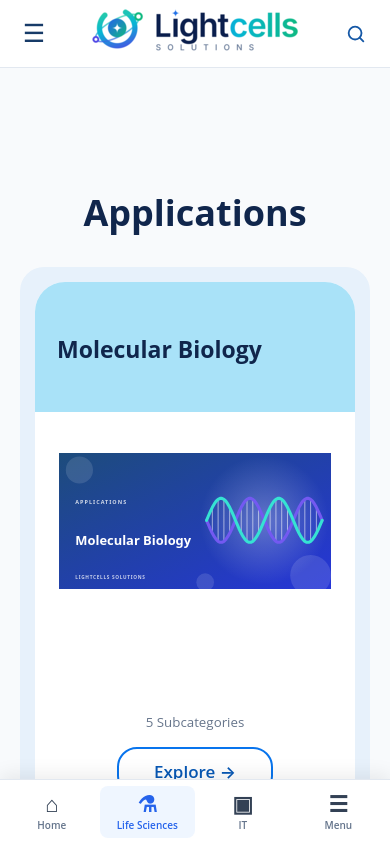
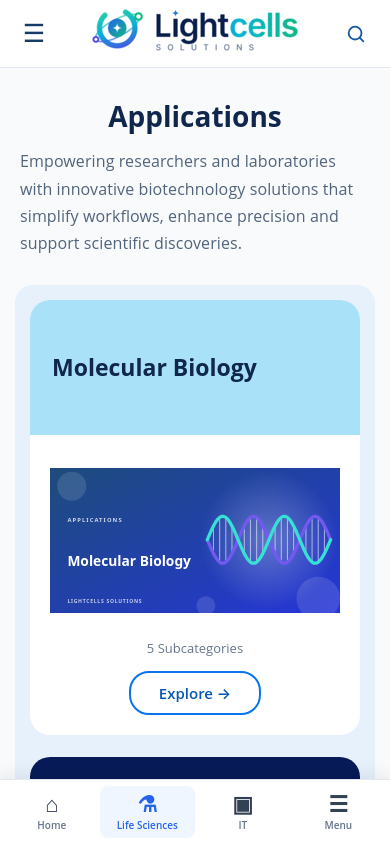
Before and after one commit to mozammilh9911/LightCellsSolution, a React (Vite) app: page /biotechnology/applications in a window 390 px wide. Shown: the top 842 px of the page. Built offline with nearby package versions, Linux system fonts and the light colour scheme.

Commit message:
contents added in category

```diff
--- a/src/pages/ApplicationsHome.jsx
+++ b/src/pages/ApplicationsHome.jsx
@@ -9,29 +9,24 @@ export default function ApplicationsHome() {
   return (
     <section className="data-page">
 
+      {/* Main Heading and Description - Outside Grid */}
       <div className="category-page-heading">
         <h1>{title}</h1>
-
         {description && <p>{description}</p>}
       </div>
 
+      {/* Category Grid - No Descriptions */}
       <div className="category-cards-grid">
 
         {categories.map((cat, index) => (
           <article className="category-card" key={cat.slug}>
 
-            {/* Card Header */}
-            <div
-              className={`category-card-header color-${index % 6}`}
-            >
-
+            <div className={`category-card-header color-${index % 6}`}>
               <h2>{cat.name}</h2>
             </div>
 
-            {/* Card Body */}
             <div className="category-card-body">
 
-              {/* Category Image */}
               <div className="category-card-image-wrapper">
                 {cat.image && (
                   <img
@@ -45,23 +40,15 @@ export default function ApplicationsHome() {
                 )}
               </div>
 
-              {/* Description */}
-              <p className="category-card-description">
-                {cat.description}
-              </p>
-
-              {/* Subcategory Count */}
               <small className="category-card-count">
                 {cat.subcategories?.length || 0} Subcategories
               </small>
 
-              {/* Explore */}
               <Link to={cat.path} className="explore-button">
                 Explore →
               </Link>
 
             </div>
-
           </article>
         ))}
 
--- a/src/pages/CategoryCards.css
+++ b/src/pages/CategoryCards.css
@@ -1,35 +1,83 @@
+
+/* =====================================
+   DATA PAGE
+===================================== */
+
+.data-page {
+  width: 100%;
+  max-width: 1400px;
+  margin: 0 auto;
+  padding: 50px 40px 70px;
+  box-sizing: border-box;
+  color: #10264c;
+}
+
+/* =====================================
+   CATEGORY PAGE HEADING
+===================================== */
 
 .category-page-heading {
+  width: 100%;
   text-align: center;
-  margin-bottom: 30px;
+  margin: 0 auto 40px;
+  padding: 0 20px;
+  box-sizing: border-box;
 }
 
 .category-page-heading h1 {
-  font-size: 36px;
+  margin: 0 0 20px;
+  font-size: 38px;
+  font-weight: 700;
+  line-height: 1.25;
   color: #10264c;
 }
 
+.category-page-heading p {
+  max-width: 1000px;
+  margin: 0 auto;
+  color: #52647c;
+  font-size: 19px;
+  font-weight: 400;
+  line-height: 1.8;
+  text-align: center;
+  letter-spacing: 0.1px;
+}
+
+/* =====================================
+   CATEGORY CARDS GRID
+===================================== */
+
 .category-cards-grid {
+  width: 100%;
   display: grid;
   grid-template-columns: repeat(3, minmax(0, 1fr));
   gap: 28px;
 
   padding: 35px;
+  box-sizing: border-box;
+
   background: #e7f1fb;
   border-radius: 24px;
 }
 
-/* Card */
+/* =====================================
+   CATEGORY CARD
+===================================== */
+
 .category-card {
   display: flex;
   flex-direction: column;
+
   min-width: 0;
+  height: 100%;
   overflow: hidden;
 
   background: #ffffff;
-  border-radius: 30px;
+  border-radius: 24px;
 
-  transition: transform 0.3s ease, box-shadow 0.3s ease;
+  transition:
+    transform 0.3s ease,
+    box-shadow 0.3s ease;
 }
 
 .category-card:hover {
@@ -37,7 +85,10 @@
   box-shadow: 0 12px 30px rgba(0, 0, 0, 0.10);
 }
 
-/* Different header colors */
+/* =====================================
+   CATEGORY CARD HEADER
+===================================== */
+
 .category-card-header {
   min-height: 172px;
   padding: 30px;
@@ -45,20 +96,30 @@
   display: flex;
   flex-direction: column;
   justify-content: center;
+
+  box-sizing: border-box;
 }
 
 .category-card-header span {
-  font-size: 17px;
-  letter-spacing: 1.5px;
+  margin-bottom: 8px;
+  font-size: 16px;
+  font-weight: 600;
+  letter-spacing: 1px;
   color: #ffffff;
 }
 
 .category-card-header h2 {
-  margin: 5px 0 0;
+  margin: 0;
   font-size: 26px;
+  font-weight: 700;
   line-height: 1.3;
   color: #ffffff;
+  overflow-wrap: anywhere;
 }
+
+/* =====================================
+   CATEGORY HEADER COLORS
+===================================== */
 
 .category-card-header.color-0 {
   background: #a9e2f8;
@@ -88,19 +149,28 @@
   background: #147d70;
 }
 
-/* Card content */
+/* =====================================
+   CATEGORY CARD BODY
+===================================== */
+
 .category-card-body {
   flex: 1;
+
   display: flex;
   flex-direction: column;
   align-items: center;
 
   padding: 24px;
   gap: 16px;
+
   text-align: center;
+  box-sizing: border-box;
 }
 
-/* Image */
+/* =====================================
+   CATEGORY CARD IMAGE
+===================================== */
+
 .category-card-image-wrapper {
   width: 100%;
   height: 190px;
@@ -108,29 +178,48 @@
   display: flex;
   align-items: center;
   justify-content: center;
+
+  overflow: hidden;
 }
 
 .category-card-image {
+  display: block;
   width: 100%;
   height: 100%;
   object-fit: contain;
 }
 
-/* Description */
+/* =====================================
+   CATEGORY CARD DESCRIPTION
+===================================== */
+
 .category-card-description {
+  width: 100%;
   min-height: 75px;
   margin: 0;
 
   color: #142b50;
-  font-size: 18px;
+  font-size: 17px;
+  font-weight: 400;
   line-height: 1.7;
+
+  overflow-wrap: break-word;
 }
+
+/* =====================================
+   SUBCATEGORY COUNT
+===================================== */
 
 .category-card-count {
   color: #66758b;
+  font-size: 14px;
+  font-weight: 500;
 }
 
-/* Explore button */
+/* =====================================
+   EXPLORE BUTTON
+===================================== */
+
 .explore-button {
   display: inline-flex;
   align-items: center;
@@ -143,11 +232,13 @@
   border-radius: 20px;
 
   color: #0758b5;
+  background: transparent;
+
   text-decoration: none;
-  font-size: 17px;
+  font-size: 16px;
   font-weight: 600;
 
-  transition: 0.3s ease;
+  transition: all 0.3s ease;
 }
 
 .explore-button:hover {
@@ -155,24 +246,119 @@
   color: #ffffff;
 }
 
-/* Tablet */
-@media (max-width: 1024px) {
+/* =====================================
+   LARGE TABLETS
+===================================== */
+
+@media (max-width: 1200px) {
+  .data-page {
+    padding: 45px 30px 60px;
+  }
+
   .category-cards-grid {
-    grid-template-columns: repeat(2, minmax(0, 1fr));
+    gap: 24px;
+    padding: 28px;
+  }
+
+  .category-card-header {
     padding: 25px;
+  }
+
+  .category-card-header h2 {
+    font-size: 24px;
+  }
+
+  .category-card-body {
+    padding: 20px;
   }
 }
 
-/* Mobile */
-@media (max-width: 600px) {
+/* =====================================
+   TABLETS
+===================================== */
+
+@media (max-width: 1024px) {
+  .data-page {
+    padding: 40px 25px 55px;
+  }
+
+  .category-page-heading {
+    margin-bottom: 35px;
+  }
+
+  .category-page-heading h1 {
+    font-size: 34px;
+  }
+
+  .category-page-heading p {
+    max-width: 850px;
+    font-size: 18px;
+    line-height: 1.75;
+  }
+
   .category-cards-grid {
-    grid-template-columns: 1fr;
-    padding: 15px;
-    gap: 22px;
+    grid-template-columns: repeat(2, minmax(0, 1fr));
+    gap: 24px;
+    padding: 25px;
   }
 
   .category-card-header {
-    min-height: 130px;
+    min-height: 155px;
+    padding: 24px;
+  }
+
+  .category-card-header h2 {
+    font-size: 23px;
+  }
+
+  .category-card-image-wrapper {
+    height: 180px;
+  }
+
+  .category-card-description {
+    font-size: 16px;
+  }
+}
+
+/* =====================================
+   MOBILE DEVICES
+===================================== */
+
+@media (max-width: 600px) {
+  .data-page {
+    padding: 30px 15px 45px;
+  }
+
+  .category-page-heading {
+    margin-bottom: 28px;
+    padding: 0 5px;
+  }
+
+  .category-page-heading h1 {
+    font-size: 28px;
+    line-height: 1.3;
+    margin-bottom: 14px;
+  }
+
+  .category-page-heading p {
+    font-size: 16px;
+    line-height: 1.7;
+    text-align: left;
+  }
+
+  .category-cards-grid {
+    grid-template-columns: minmax(0, 1fr);
+    gap: 22px;
+    padding: 15px;
+    border-radius: 18px;
+  }
+
+  .category-card {
+    border-radius: 20px;
+  }
+
+  .category-card-header {
+    min-height: 135px;
     padding: 22px;
   }
 
@@ -180,11 +366,72 @@
     font-size: 23px;
   }
 
+  .category-card-body {
+    padding: 20px;
+    gap: 14px;
+  }
+
   .category-card-image-wrapper {
     height: 170px;
   }
 
   .category-card-description {
+    min-height: auto;
     font-size: 16px;
+    line-height: 1.65;
+  }
+
+  .category-card-count {
+    font-size: 13px;
+  }
+
+  .explore-button {
+    padding: 10px 28px;
+    font-size: 15px;
   }
 }
+
+/* =====================================
+   SMALL MOBILE DEVICES
+===================================== */
+
+@media (max-width: 380px) {
+  .data-page {
+    padding: 25px 12px 40px;
+  }
+
+  .category-page-heading h1 {
+    font-size: 25px;
+  }
+
+  .category-page-heading p {
+    font-size: 15px;
+    line-height: 1.65;
+  }
+
+  .category-cards-grid {
+    padding: 12px;
+    gap: 18px;
+  }
+
+  .category-card-header {
+    min-height: 120px;
+    padding: 18px;
+  }
+
+  .category-card-header h2 {
+    font-size: 21px;
+  }
+
+  .category-card-body {
+    padding: 16px;
+  }
+
+  .category-card-image-wrapper {
+    height: 150px;
+  }
+
+  .category-card-description {
+    font-size: 15px;
+  }
+}
```
Also changed, not shown: src/data/biotechData.json.
